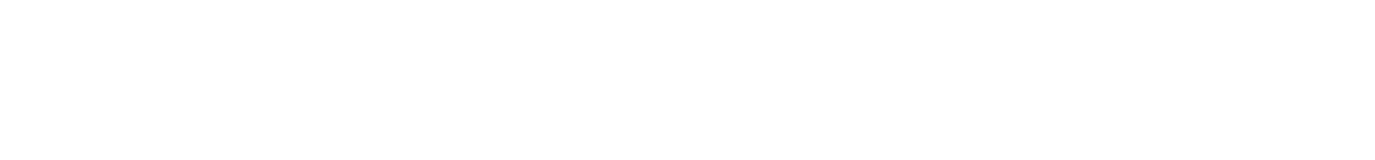
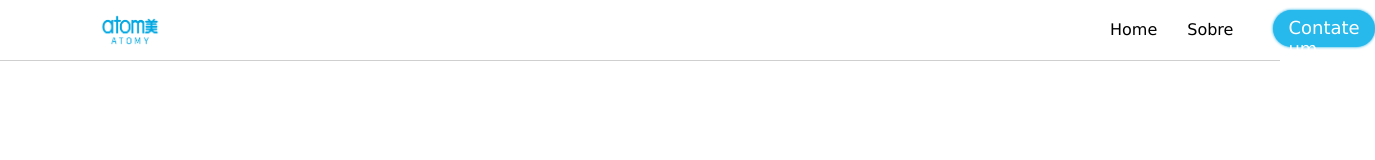
Before and after one commit to brunobatistabbf/atomyEquipe, a plain HTML site: page index.html in a window 1280 px wide. Shown: the whole page, 1375 px wide, since content can reach past the window. Drawn offline with Linux system fonts and the light colour scheme.

Commit message:
header finilized

```diff
--- a/assets/css/style.css
+++ b/assets/css/style.css
@@ -2,4 +2,60 @@ body{
     padding: 0%;
     margin: 0%;
     background-color: white;
+    font-family: Verdana, Geneva, Tahoma, sans-serif;
 }
+
+/*Header*/
+.containerHeader{
+    display: flex;
+    height: 3.75rem;
+    background-color:#FFFFFF;
+    border-bottom: 1px solid rgb(207, 207, 207);
+}
+
+#logoHeader{
+    margin-left: 6.25rem;
+}
+
+#navegacaoHeader{
+    display: flex;
+    margin-left: 58.125rem;
+}
+
+.botaoHeader{
+    margin-top: 1.25rem;
+    margin-right: .625rem;
+    margin-left: 1.25rem;
+}
+
+.botaoHeader a{
+    text-decoration: none;
+    color: black;
+    height: 1rem;
+    font-family: Verdana, Geneva, Tahoma, sans-serif;
+}
+
+#botaoHeaderContato{
+    border-radius: 1.25rem;
+    background-color: #27b8ec;
+    margin-top: .625rem;
+    padding-top: .4375rem;
+    padding-left: .9375rem;
+    padding-right: .9375rem;
+    padding-bottom: .625rem;
+    margin-left: 1.875rem;
+    height: 1.25rem;
+    box-shadow:0 0 .1875rem #04A6E1 ;
+}
+
+#botaoHeaderContato:hover{
+    background-color: #04bcff;
+    box-shadow:0 0 15px #43cdff ;
+    transition: box-shadow 0.4s ease-in-out;
+}
+
+#botaoHeaderContato a{
+    font-size: 1.125rem;
+    text-decoration: none;
+    color: #FFFFFF;
+}
--- a/index.html
+++ b/index.html
@@ -12,7 +12,14 @@
 <body>
     <header>
         <div class="containerHeader">
-
+            <div id="logoHeader">
+                <img src="assets/images/atomy_logo.png" alt="Logo Atomy" height="60px" width="60px">
+            </div>
+            <nav id="navegacaoHeader">
+                <div class="botaoHeader"><a href="index.html">Home</a></div>
+                <div class="botaoHeader"><a href="pages/about.html">Sobre</a></div>
+                <div id="botaoHeaderContato"><a href="">Contate um líder</a></div>
+            </nav>
         </div>
     </header>
 </body>
```
Also changed, not shown: pages/about.html (added).
